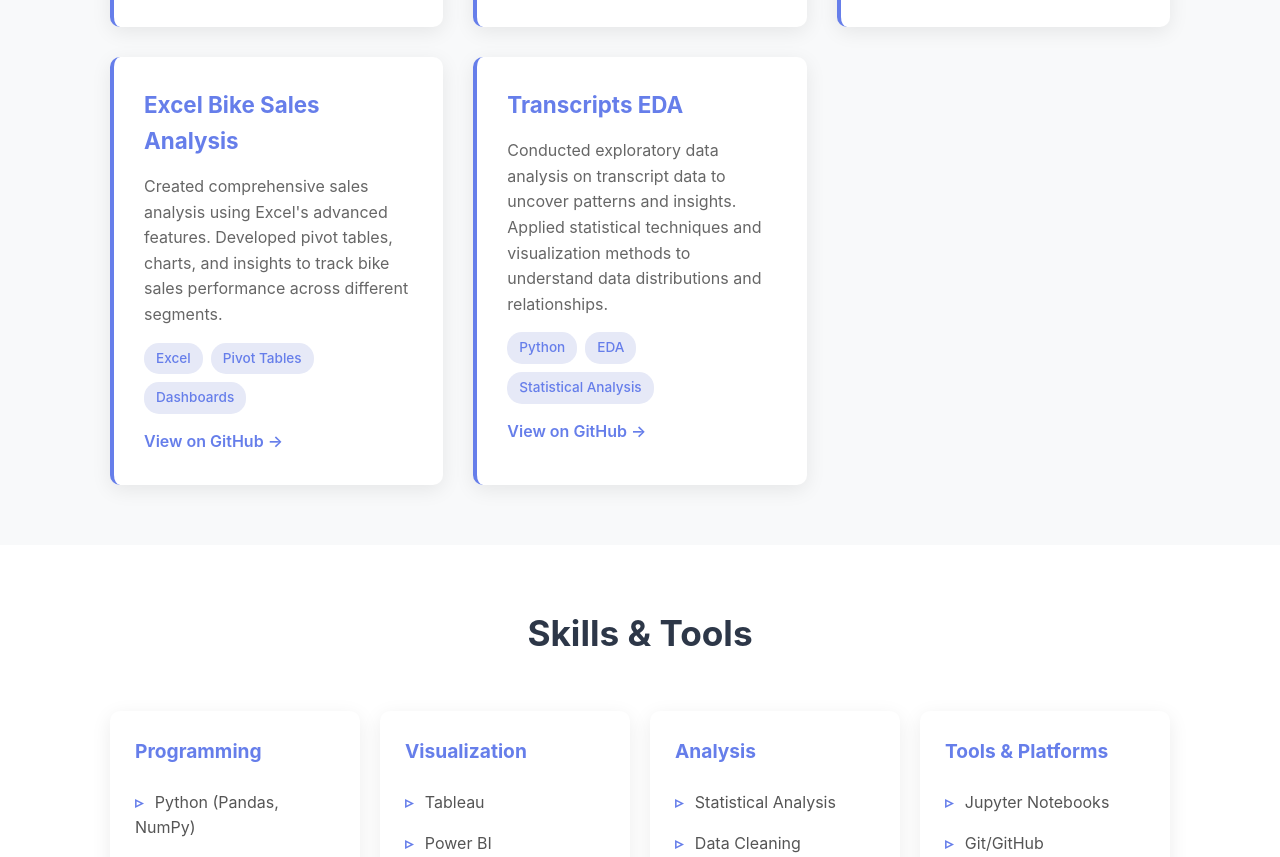
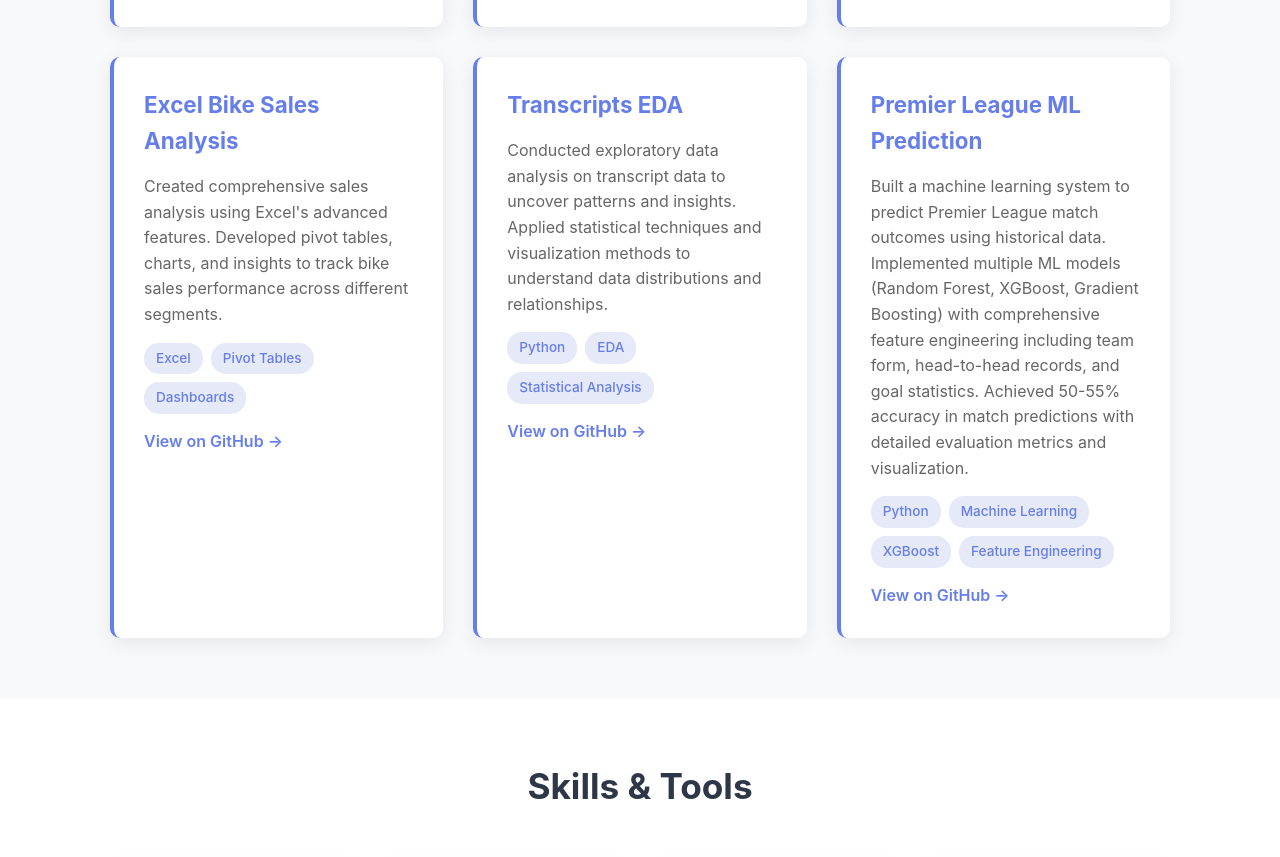
Before and after one commit to jwb475/jwb475.github.io, a plain HTML site: page index.html in a window 1280 px wide. Shown: the part 1093-1950 px from the top of the page. Drawn offline with Linux system fonts and the light colour scheme.

Commit message:
Premier League ML Project update

```diff
--- a/index.html
+++ b/index.html
@@ -293,6 +293,18 @@
                     </div>
                     <a href="https://github.com/jwb475/PortfolioProjects/blob/main/TranscriptEDA.ipynb" class="project-link" target="_blank">View on GitHub →</a>
                 </div>
+
+                <div class="project-card">
+                    <h3>Premier League ML Prediction</h3>
+                    <p>Built a machine learning system to predict Premier League match outcomes using historical data. Implemented multiple ML models (Random Forest, XGBoost, Gradient Boosting) with comprehensive feature engineering including team form, head-to-head records, and goal statistics. Achieved 50-55% accuracy in match predictions with detailed evaluation metrics and visualization.</p>
+                    <div class="project-tags">
+                        <span class="tag">Python</span>
+                        <span class="tag">Machine Learning</span>
+                        <span class="tag">XGBoost</span>
+                        <span class="tag">Feature Engineering</span>
+                    </div>
+                    <a href="https://github.com/jwb475/Premier-League-ML-Prediction" class="project-link" target="_blank">View on GitHub →</a>
+                </div>
             </div>
         </div>
     </section>
```
